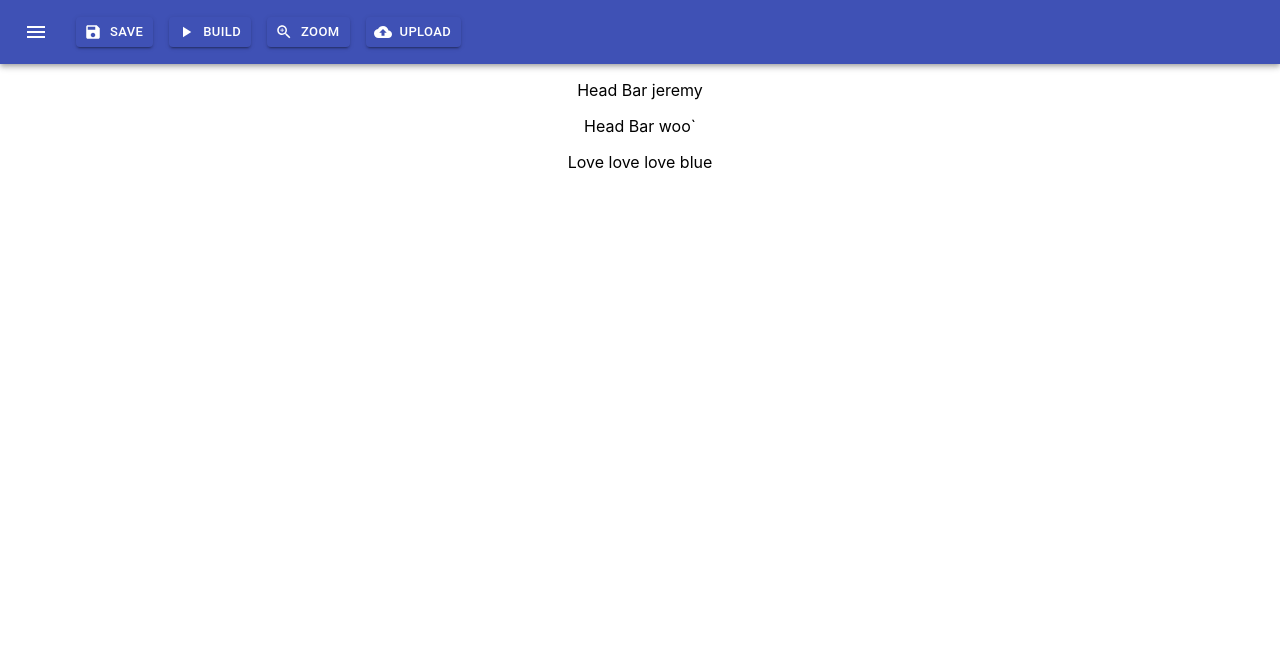
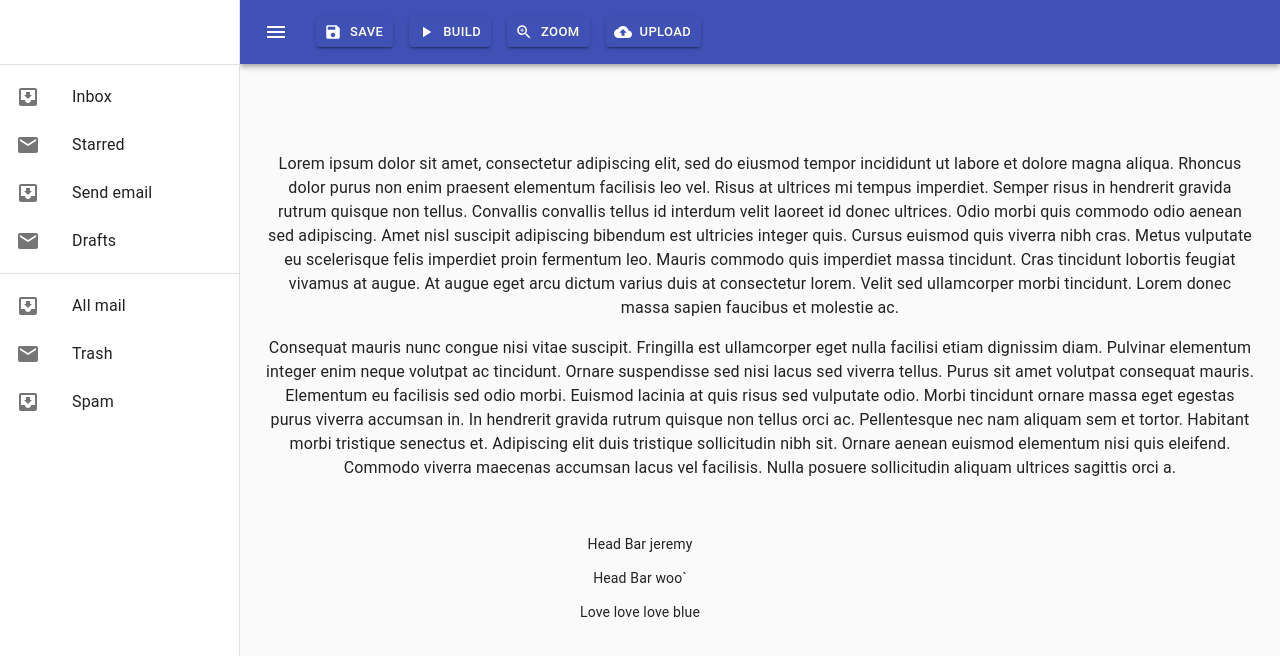
Before and after one commit to appcoreopc/rValtioTrader, a React (Create React App) app in the folder trader/: page / in a window 1280 px wide. Shown: the top 656 px of the page. Built offline with nearby package versions, Linux system fonts and the light colour scheme.

Commit message:
added drawer

```diff
--- a/trader/src/components/mainpage.tsx
+++ b/trader/src/components/mainpage.tsx
@@ -4,6 +4,7 @@
 import { BottomBar } from './trader/bottomNav';
 import { Page } from '../themes/countContext';
 import { ErrorBoundary } from "./errorBoundary/errorBoundary";
+import { ResponsiveDrawer } from "./trader/appdevToolbar";
 
 const useStyles = makeStyles((theme: Theme) =>
 createStyles({
@@ -27,6 +28,8 @@
     <ErrorBoundary>
 
     <NavigationBar />
+
+    <ResponsiveDrawer/>
     <Grid container spacing={3}>
     <Grid item xs={12}>
     <Page />
--- a/trader/src/components/trader/appdevToolbar.tsx
+++ b/trader/src/components/trader/appdevToolbar.tsx
@@ -1,52 +1,163 @@
+import React from 'react';
+import AppBar from '@material-ui/core/AppBar';
+import CssBaseline from '@material-ui/core/CssBaseline';
+import Divider from '@material-ui/core/Divider';
+import Drawer from '@material-ui/core/Drawer';
+import Hidden from '@material-ui/core/Hidden';
+import IconButton from '@material-ui/core/IconButton';
+import InboxIcon from '@material-ui/icons/MoveToInbox';
+import List from '@material-ui/core/List';
+import ListItem from '@material-ui/core/ListItem';
+import ListItemIcon from '@material-ui/core/ListItemIcon';
+import ListItemText from '@material-ui/core/ListItemText';
+import MailIcon from '@material-ui/icons/Mail';
+import MenuIcon from '@material-ui/icons/Menu';
+import Toolbar from '@material-ui/core/Toolbar';
+import Typography from '@material-ui/core/Typography';
+import { makeStyles, useTheme, Theme, createStyles } from '@material-ui/core/styles';
 
-import { createStyles, makeStyles, Theme } from '@material-ui/core/styles';
-import AppBar from '@material-ui/core/AppBar';
-import Toolbar from '@material-ui/core/Toolbar';
-import IconButton from '@material-ui/core/IconButton';
-import MenuIcon from '@material-ui/icons/Menu';
-import { SaveButton } from '../toolbar/saveButton';
-import { BuildButton } from '../toolbar/buildButton';
-import { ZoomButton }  from '../toolbar/zoomButton';
-import { UploadAssetButton }  from '../toolbar/uploadAssetButton';
-import { useAppSelector, useAppDispatch } from '../../store/hook';
+const drawerWidth = 240;
 
 const useStyles = makeStyles((theme: Theme) =>
   createStyles({
     root: {
-      flexGrow: 1,
+      display: 'flex',
+    },
+    drawer: {
+      [theme.breakpoints.up('sm')]: {
+        width: drawerWidth,
+        flexShrink: 0,
+      },
+    },
+    appBar: {
+      [theme.breakpoints.up('sm')]: {
+        width: `calc(30% - ${drawerWidth}px)`,
+        marginLeft: drawerWidth,
+      },
     },
     menuButton: {
       marginRight: theme.spacing(2),
+      [theme.breakpoints.up('sm')]: {
+        display: 'none',
       },
-    title: {
+    },
+    // necessary for content to be below app bar
+    toolbar: theme.mixins.toolbar,
+    drawerPaper: {
+      width: drawerWidth,
+    },
+    content: {
       flexGrow: 1,
+      padding: theme.spacing(3),
     },
-    toolBarButton: {
-        paddingLeft : 20
-    }
   }),
 );
 
-export const AppDevToolBar = () => {
+interface Props {
+  /**
+   * Injected by the documentation to work in an iframe.
+   * You won't need it on your project.
+   */
+  window?: () => Window;
+}
 
+export function ResponsiveDrawer(props: Props) {
+  const { window } = props;
   const classes = useStyles();
-    const toolbarState = useAppSelector((state) => state.toolBar)
-    const dispatch = useAppDispatch()
-    console.log(toolbarState);
+  const theme = useTheme();
+  const [mobileOpen, setMobileOpen] = React.useState(false);
+
+  const handleDrawerToggle = () => {
+    setMobileOpen(!mobileOpen);
+  };
+
+  const drawer = (
+    <div>
+      <div className={classes.toolbar} />
+      <Divider />
+      <List>
+        {['Inbox', 'Starred', 'Send email', 'Drafts'].map((text, index) => (
+          <ListItem button key={text}>
+            <ListItemIcon>{index % 2 === 0 ? <InboxIcon /> : <MailIcon />}</ListItemIcon>
+            <ListItemText primary={text} />
+          </ListItem>
+        ))}
+      </List>
+      <Divider />
+      <List>
+        {['All mail', 'Trash', 'Spam'].map((text, index) => (
+          <ListItem button key={text}>
+            <ListItemIcon>{index % 2 === 0 ? <InboxIcon /> : <MailIcon />}</ListItemIcon>
+            <ListItemText primary={text} />
+          </ListItem>
+        ))}
+      </List>
+    </div>
+  );
+
+  const container = window !== undefined ? () => window().document.body : undefined;
 
   return (
     <div className={classes.root}>
-        <AppBar position="static">
-          <Toolbar >
-            <IconButton edge="start" className={classes.menuButton} color="inherit" aria-label="menu">
-              <MenuIcon />
-            </IconButton>
-            <SaveButton data={toolbarState.toolbar}></SaveButton>
-            <BuildButton data={toolbarState.toolbar}></BuildButton>
-            <ZoomButton data={toolbarState.toolbar}></ZoomButton>
-            <UploadAssetButton data={toolbarState.toolbar}></UploadAssetButton>
-          </Toolbar>
-        </AppBar>
+      <CssBaseline />
+
+      <nav className={classes.drawer} aria-label="mailbox folders">
+        {/* The implementation can be swapped with js to avoid SEO duplication of links. */}
+        <Hidden smUp implementation="css">
+          <Drawer
+            container={container}
+            variant="temporary"
+            anchor={theme.direction === 'rtl' ? 'right' : 'left'}
+            open={mobileOpen}
+            onClose={handleDrawerToggle}
+            classes={{
+              paper: classes.drawerPaper,
+            }}
+            ModalProps={{
+              keepMounted: true, // Better open performance on mobile.
+            }}
+          >
+            {drawer}
+          </Drawer>
+        </Hidden>
+        <Hidden xsDown implementation="css">
+          <Drawer
+            classes={{
+              paper: classes.drawerPaper,
+            }}
+            variant="permanent"
+            open
+          >
+            {drawer}
+          </Drawer>
+        </Hidden>
+      </nav>
+      <main className={classes.content}>
+        <div className={classes.toolbar} />
+        <Typography paragraph>
+          Lorem ipsum dolor sit amet, consectetur adipiscing elit, sed do eiusmod tempor incididunt
+          ut labore et dolore magna aliqua. Rhoncus dolor purus non enim praesent elementum
+          facilisis leo vel. Risus at ultrices mi tempus imperdiet. Semper risus in hendrerit
+          gravida rutrum quisque non tellus. Convallis convallis tellus id interdum velit laoreet id
+          donec ultrices. Odio morbi quis commodo odio aenean sed adipiscing. Amet nisl suscipit
+          adipiscing bibendum est ultricies integer quis. Cursus euismod quis viverra nibh cras.
+          Metus vulputate eu scelerisque felis imperdiet proin fermentum leo. Mauris commodo quis
+          imperdiet massa tincidunt. Cras tincidunt lobortis feugiat vivamus at augue. At augue eget
+          arcu dictum varius duis at consectetur lorem. Velit sed ullamcorper morbi tincidunt. Lorem
+          donec massa sapien faucibus et molestie ac.
+        </Typography>
+        <Typography paragraph>
+          Consequat mauris nunc congue nisi vitae suscipit. Fringilla est ullamcorper eget nulla
+          facilisi etiam dignissim diam. Pulvinar elementum integer enim neque volutpat ac
+          tincidunt. Ornare suspendisse sed nisi lacus sed viverra tellus. Purus sit amet volutpat
+          consequat mauris. Elementum eu facilisis sed odio morbi. Euismod lacinia at quis risus sed
+          vulputate odio. Morbi tincidunt ornare massa eget egestas purus viverra accumsan in. In
+          hendrerit gravida rutrum quisque non tellus orci ac. Pellentesque nec nam aliquam sem et
+          tortor. Habitant morbi tristique senectus et. Adipiscing elit duis tristique sollicitudin
+          nibh sit. Ornare aenean euismod elementum nisi quis eleifend. Commodo viverra maecenas
+          accumsan lacus vel facilisis. Nulla posuere sollicitudin aliquam ultrices sagittis orci a.
+        </Typography>
+      </main>
     </div>
   );
 }
--- a/trader/src/components/trader/navigationBar.tsx
+++ b/trader/src/components/trader/navigationBar.tsx
@@ -10,10 +10,18 @@
 import { UploadAssetButton }  from '../toolbar/uploadAssetButton';
 import { useAppSelector, useAppDispatch } from '../../store/hook';
 
+const drawerWidth = 240;
+
 const useStyles = makeStyles((theme: Theme) =>
 createStyles({
   root: {
     flexGrow: 1,
+  },
+  appBar: {
+    [theme.breakpoints.up('sm')]: {
+      width: `calc(100% - ${drawerWidth}px)`,
+      marginLeft: drawerWidth,
+    },
   },
   menuButton: {
     marginRight: theme.spacing(2),
@@ -36,7 +44,7 @@
 
   return (
     <div className={classes.root}>
-        <AppBar position="static">
+    <AppBar position="static" className={classes.appBar}>
     <Toolbar >
     <IconButton edge="start" className={classes.menuButton} color="inherit" aria-label="menu">
     <MenuIcon />
```
Lines whose indentation alone changed are shown as unchanged.
